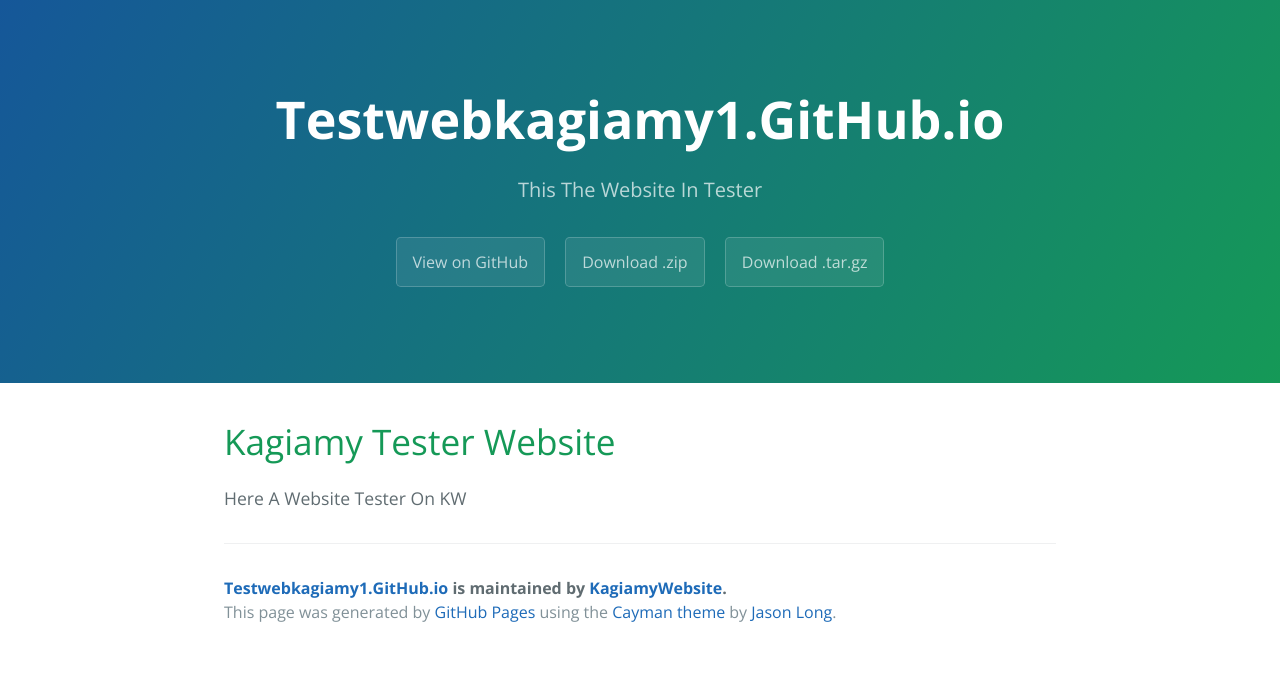
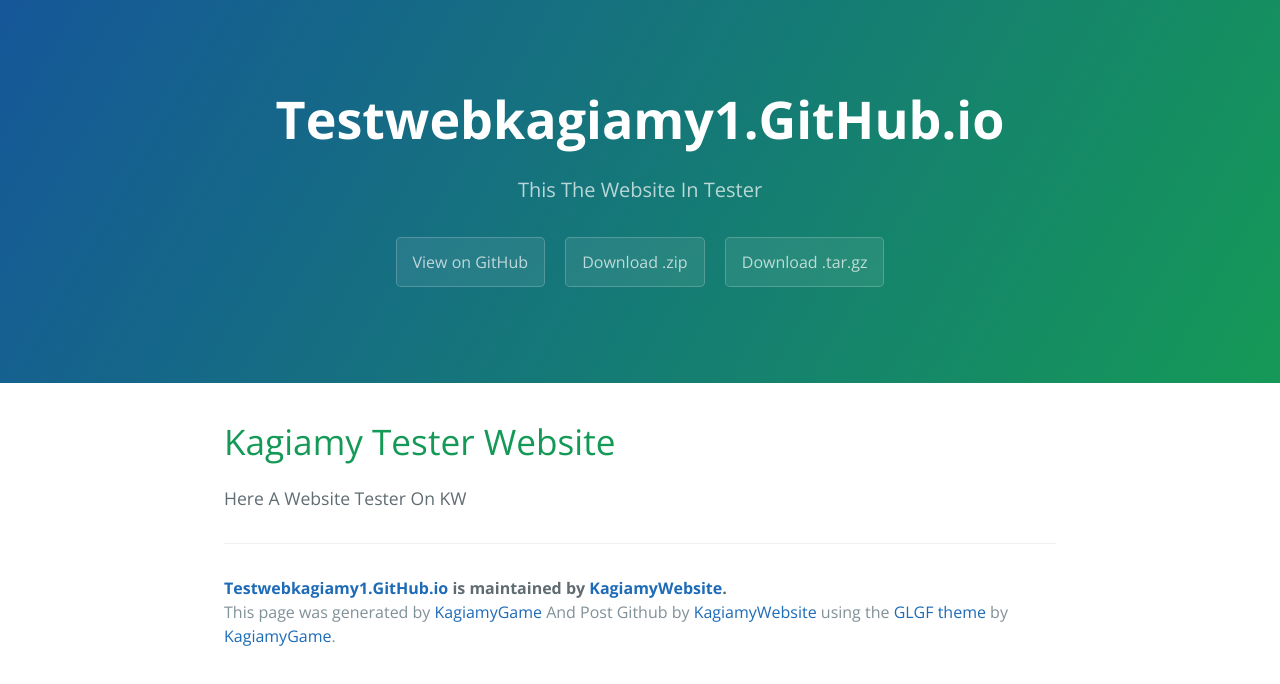
Before and after one commit to KagiamyWebsite/testwebkagiamy1.github.io, a plain HTML site: page index.html in a window 1280 px wide. Drawn offline with nearby package versions, Linux system fonts and the light colour scheme.

Commit message:
Update Copyright

```diff
--- a/index.html
+++ b/index.html
@@ -2,7 +2,7 @@
 <html lang="en-us">
   <head>
     <meta charset="UTF-8">
-    <title>Testwebkagiamy1.GitHub.io by KagiamyWebsite</title>
+    <title>Test Web Developer</title>
     <meta name="viewport" content="width=device-width, initial-scale=1">
     <link rel="stylesheet" type="text/css" href="stylesheets/normalize.css" media="screen">
     <link href='https://fonts.googleapis.com/css?family=Open+Sans:400,700' rel='stylesheet' type='text/css'>
@@ -27,7 +27,7 @@
       <footer class="site-footer">
         <span class="site-footer-owner"><a href="https://github.com/KagiamyWebsite/testwebkagiamy1.github.io">Testwebkagiamy1.GitHub.io</a> is maintained by <a href="https://github.com/KagiamyWebsite">KagiamyWebsite</a>.</span>
 
-        <span class="site-footer-credits">This page was generated by <a href="https://pages.github.com">GitHub Pages</a> using the <a href="https://github.com/jasonlong/cayman-theme">Cayman theme</a> by <a href="https://twitter.com/jasonlong">Jason Long</a>.</span>
+        <span class="site-footer-credits">This page was generated by <a href="https://github.com/KagiamyGame">KagiamyGame</a> And Post Github by <a href="https://www.github.com/KagiamyWebsite">KagiamyWebsite</a> using the <a href="https://github.com/KagiamyGame">GLGF theme</a> by <a href="https://facebook.com/kagiamywasen">KagiamyGame</a>.</span>
       </footer>
 
     </section>
```
